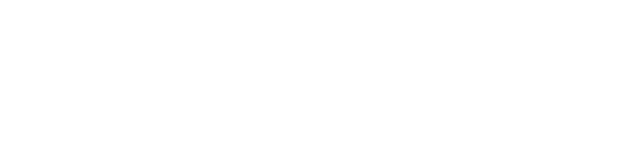
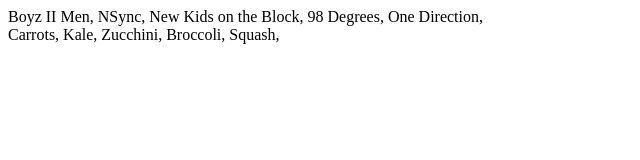
Before and after one commit to m-tambo/js-3-boybands, a plain HTML site: page index.html in a window 1280 px wide. Shown: the whole page, without its empty margins (0-640 px from the left). Drawn offline with Linux system fonts and the light colour scheme.

Commit message:
completed exercise

```diff
--- a/boybands.js
+++ b/boybands.js
@@ -2,28 +2,29 @@ var bands = ["Boyz II Men", "NSync", "New Kids on the Block", "98 Degrees", "One
 var vegetables = ["Carrots", "Kale", "Zucchini", "Broccoli", "Squash"];
 
 // The number of loops to perform (what if the array changes?)
-var loopCount = 5;
+var loopCount = bands.length;
 
 // Keep track of which band we're on in the loop
-var currentBand = "";
+var currentBand;
 
 // Keep track of which veggie we're on in the loop
-var currentVeggie = "";
+var currentVeggie;
 
 // Get a reference to the appropriate DOM element for bands
-var bandElement = document.getElementById(???);
+var bandElement = document.getElementById("boy-bands");
 
 // Get a reference to the appropriate DOM element for vegetables
-var veggieElement = ???;
+var veggieElement = document.getElementById("vegetables");
 
 // Start looping
 for (var loopTracker = 0; loopTracker < loopCount; loopTracker += 1) {
 
   // Add the band names into the correct <div>
-  currentBand = ???;
+  currentBand = bands[loopTracker];
+  bandElement.innerHTML += currentBand + ", ";
 
 
   // Add the veggie names into the correct <div>
-  currentVeggie = ???;
-
+  currentVeggie = vegetables[loopTracker];
+  veggieElement.innerHTML += currentVeggie + ", ";
 }
--- a/index.html
+++ b/index.html
@@ -11,5 +11,6 @@
 
 	<div id="vegetables">
 	</div>
+<script src="boybands.js" type="text/javascript"></script>
 </body>
 </html>
```
